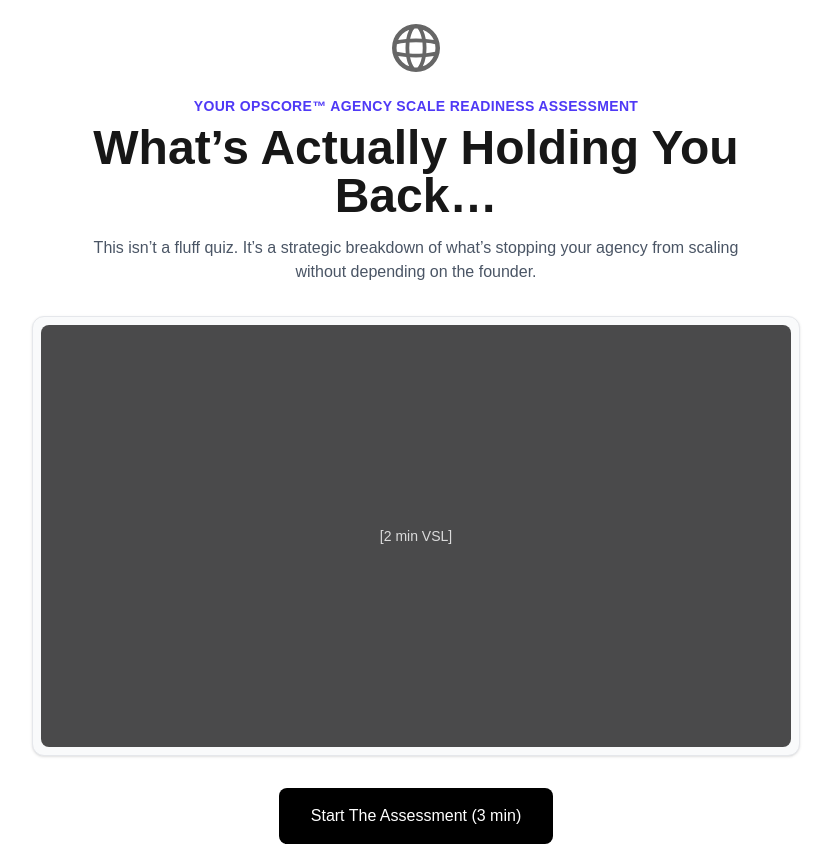
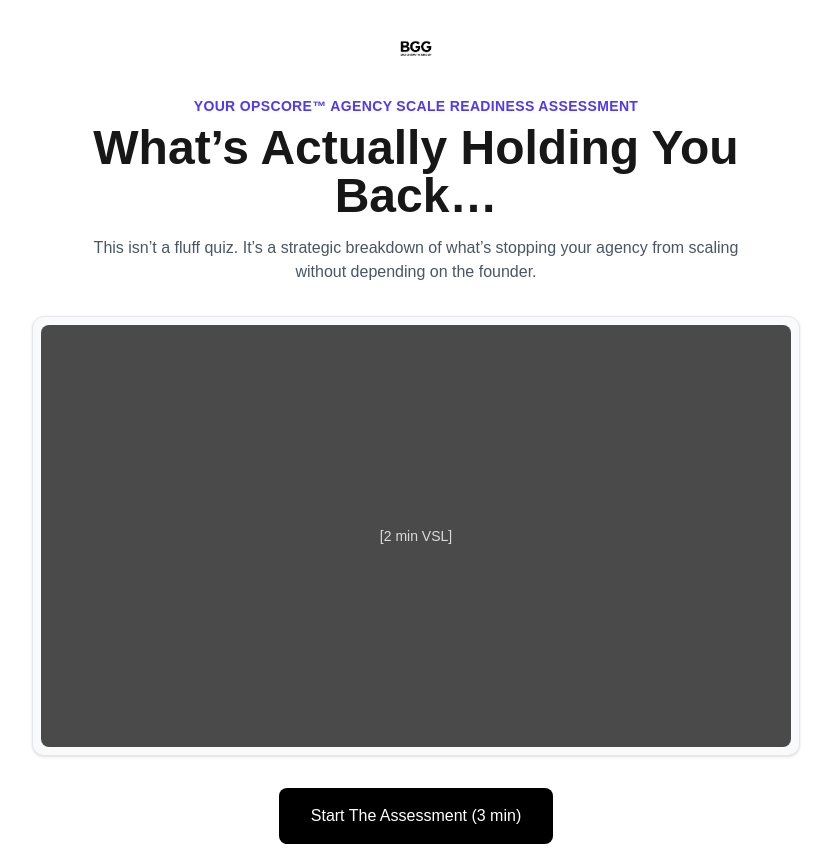
Before and after one commit to man0l/bgg-survey, a Next.js app: page / in a window 1280 px wide. Shown: the whole page, without its empty margins (224-1055 px from the left). Built offline with nearby package versions, Linux system fonts and the light colour scheme; no server answers.

Commit message:
add logo

```diff
--- a/app/(marketing)/page.tsx
+++ b/app/(marketing)/page.tsx
@@ -7,7 +7,7 @@
     <main className="min-h-screen bg-white flex items-center justify-center p-6">
       <div className="max-w-3xl w-full text-center">
         <div className="mb-6 flex justify-center">
-          <Image src="/globe.svg" alt="Big Growth Group logo" width={48} height={48} />
+          <Image src="/bgg-logo-black.png" alt="Big Growth Group logo" width={48} height={48} />
         </div>
         <p className="text-sm font-semibold tracking-wide text-indigo-600 uppercase mb-2">
           Your OPSCORE™ Agency Scale Readiness Assessment
```
Also changed, not shown: public/bgg-logo-black.png (added).
